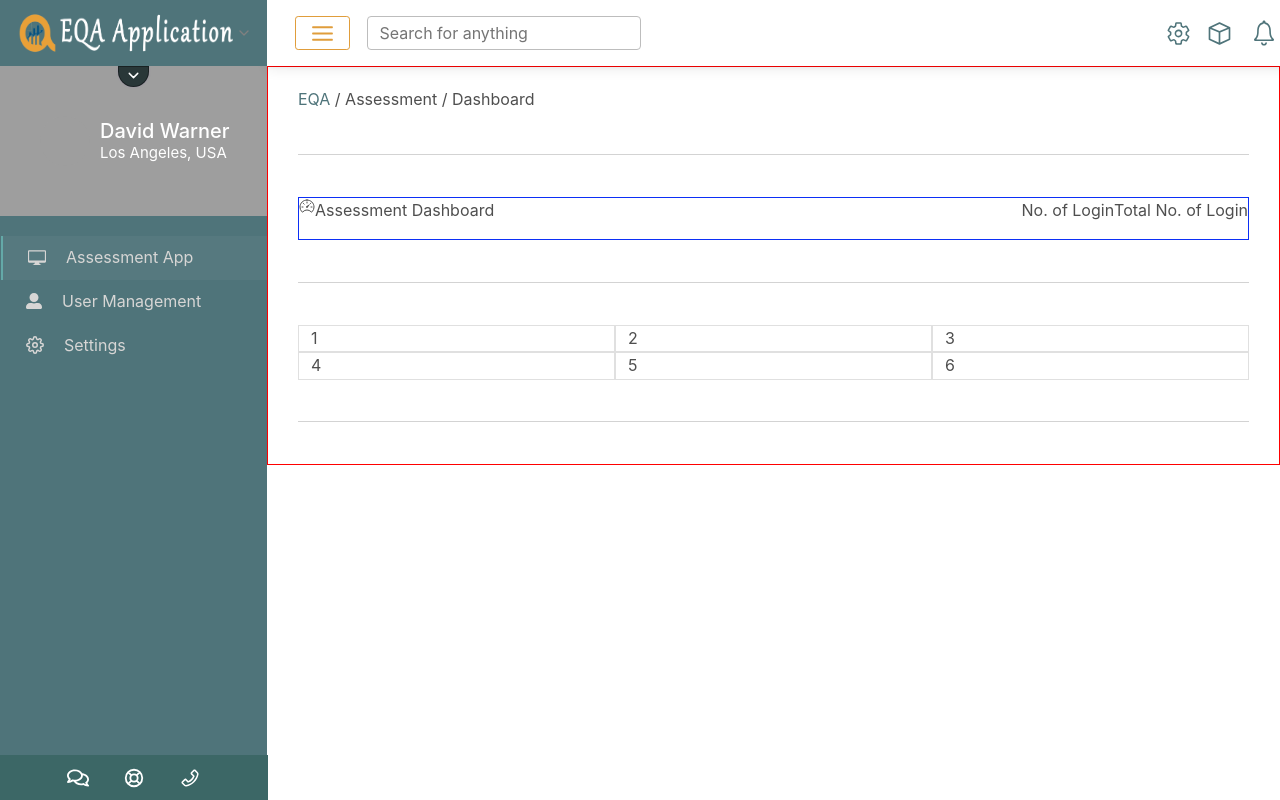
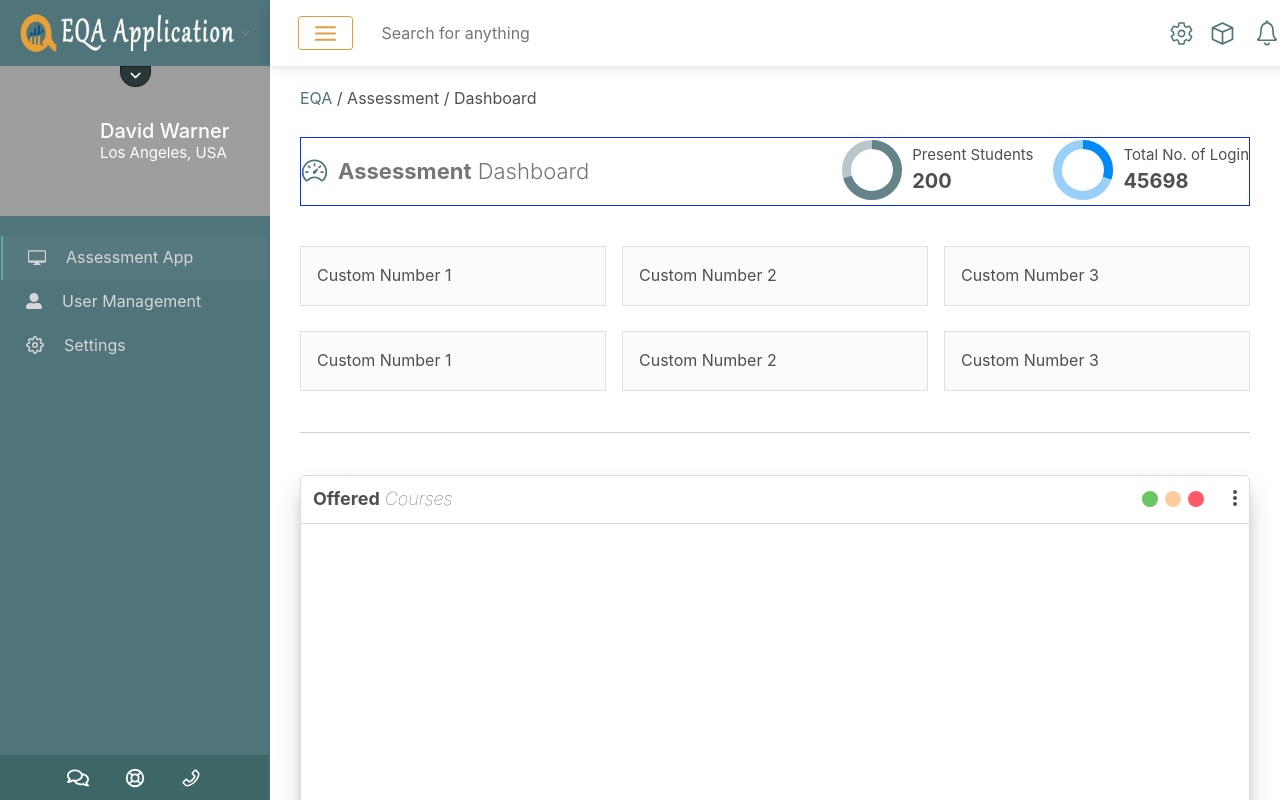
Before and after one commit to bilalmohib/eqa, a React (Create React App) app: page / in a window 1280 px wide. Shown: the top 800 px of the page. Built offline with nearby package versions, Linux system fonts and the light colour scheme; grey boxes are pictures that could not be loaded.

Commit message:
Working on Dashboard

```diff
--- a/package.json
+++ b/package.json
@@ -17,6 +17,7 @@
     "i18next-browser-languagedetector": "^7.0.1",
     "mdb-ui-kit": "^6.1.0",
     "react": "^18.2.0",
+    "react-circular-progressbar": "^2.1.0",
     "react-dom": "^18.2.0",
     "react-i18next": "^12.1.4",
     "react-icons": "^4.7.1",
--- a/src/App.tsx
+++ b/src/App.tsx
@@ -3,6 +3,8 @@ import { useEffect, useState } from "react";
 import AppRouter from "./Router";
 // importing Header
 import Header from "./Components/Header";
+
+import "react-circular-progressbar/dist/styles.css";
 
 const App = () => {
     // Three Containers will be there
--- /dev/null
+++ b/src/Components/DataTableMD/index.tsx
@@ -0,0 +1,41 @@
+import { HiDotsVertical } from "react-icons/hi";
+
+import styles from "./style.module.css";
+
+const DataTableMD = () => {
+    return (
+        <div className={styles.container}>
+
+            {/* Header Starts here */}
+            <header className={styles.headerContainer}>
+                <section className={styles.headerLeft}>
+                    <h5 className={styles.headingTopLeft}><b style={{ fontWeight: "bold" }}>Offered</b> <i>Courses</i></h5>
+                </section>
+                <section className={styles.headerRight}>
+                    <div className={styles.headerButtonContainer}>
+                        <div className={styles.btnControls} style={{backgroundColor:"#6cc561"}}>
+                        </div>
+                        <div className={styles.btnControls} style={{backgroundColor:"#ffcc9f"}}>
+                        </div>
+                        <div className={styles.btnControls} style={{backgroundColor:"#ff5969"}}>
+                        </div>
+                    </div>
+                    <div className={styles.btnDropDownTableBtn}>
+                        <HiDotsVertical size={20} />
+                    </div>
+                </section>
+            </header>
+
+            {/* Body Starts here */}
+            <section className={styles.bodyContainer}>
+
+            </section>
+
+            {/* Footer Stats here */}
+            {/* <section className={styles.footerContainer}>
+                Footer
+            </section> */}
+        </div>
+    )
+}
+export default DataTableMD;
--- /dev/null
+++ b/src/Components/DataTableMD/style.module.css
@@ -0,0 +1,73 @@
+.container {
+    border:0.5px solid rgb(219, 219, 219);
+    border-radius: 5px;
+    box-shadow: rgba(50, 50, 93, 0.25) 0px 13px 27px -5px, rgba(0, 0, 0, 0.3) 0px 8px 16px -8px;
+}
+
+/* Header Container Starts here */
+.headerContainer{
+    border-bottom: 0.5px solid rgb(219, 219, 219);
+    width: 100%;
+    height: 48px;
+    padding-left: 12px;
+
+    display: flex;
+    flex-direction: row;
+    justify-content: space-between;
+}
+
+.headingTopLeft{
+    font-size: 18px;
+    font-weight: lighter;
+    padding-top: 12px;
+}
+
+.headerRight{
+    display: flex;
+}
+
+.headerButtonContainer{
+    display: flex;
+    padding-top: 15px;
+    margin-right: 15px;
+}
+
+.btnControls{
+    width: 16px;
+    height: 16px;
+    border-radius: 50px;
+    /* background-color: black; */
+    margin-left: 7px;
+    cursor: pointer;
+}
+.btnControls:hover{
+    background-color: grey;
+}
+.btnDropDownTableBtn{
+    cursor: pointer;
+    padding-top: 9px;
+    padding-left: 6px;
+    width: 30px;
+    border-radius: 0.3px solid black;
+    /* border: 1px solid black; */
+}
+.btnDropDownTableBtn:hover,.btnDropDownTableBtn:active{
+    background-color: rgb(236, 236, 236);
+    transition:0.3s cubic-bezier(0.075, 0.82, 0.165, 1);
+}
+/* Header Ends Here */
+
+/* Body Starts Here */
+.bodyContainer{
+    /* border: 1px solid blue; */
+    width: 100%;
+    height: 400px;
+}
+/* Body Ends Here */
+
+/* Footer Starts here */
+.footerContainer{
+    height: 40px;
+    width: 100%;
+    border: 1px solid green;
+}
--- a/src/Components/Navbar/index.tsx
+++ b/src/Components/Navbar/index.tsx
@@ -46,6 +46,7 @@ const Navbar: React.FC<NavProps> = ({
                         <input
                             type="text"
                             className='form-control'
+                            style={{border:"none"}}
                             placeholder='Search for anything'
                         />
                     </div>
--- a/src/Components/Navbar/style.module.css
+++ b/src/Components/Navbar/style.module.css
@@ -13,7 +13,7 @@
 
 .isSideOpen {
     width: 85.33%;
-    margin-left: 267px;
+    margin-left: 270px;
     /* border: 2px solid red; */
     transition: 0.2s linear;
 }
--- a/src/Components/Pages/Home/AssessmentDashboard/index.tsx
+++ b/src/Components/Pages/Home/AssessmentDashboard/index.tsx
@@ -1,6 +1,13 @@
 import { IoSpeedometerOutline } from "react-icons/io5";
 
+import { CircularProgressbar, buildStyles } from "react-circular-progressbar";
+
+// Importing components
+import DataTableMD from "../../../DataTableMD";
+
 import styles from "./style.module.css";
+
+const percentage = 30;
 
 const AssessmentDashboard = () => {
     return (
@@ -10,46 +17,129 @@ const AssessmentDashboard = () => {
             </div>
 
             <br />
-            <hr />
-            <br />
+            {/* <hr />
+            <br /> */}
             {/* Top Container */}
             <div className={styles.topContainer}>
-                <div className="d-flex">
-                    <IoSpeedometerOutline />
-                    <p> Assessment Dashboard </p>
+                <div className={styles.leftTopContainer}>
+                    <IoSpeedometerOutline size={27} style={{ marginTop: "3px" }} color="#4f747a" />
+                    <p className={styles.topContainerLeftText}> <b style={{ fontWeight: "bold" }}>Assessment</b> Dashboard </p>
                 </div>
                 <div className="d-flex">
-                    <p>No. of Login</p>
-                    <p>Total No. of Login</p>
+                    <div className={styles.progressBarTopContainer} style={{ marginRight: 20 }}>
+                        <div style={{ width: "60px" }}>
+                            <CircularProgressbar
+                                value={70}
+                                strokeWidth={15}
+                                styles={buildStyles({
+                                    // Rotation of path and trail, in number of turns (0-1)
+                                    rotation: 0,
+
+                                    // Whether to use rounded or flat corners on the ends - can use 'butt' or 'round'
+                                    strokeLinecap: 'butt',
+
+                                    // Text size
+                                    textSize: '16px',
+
+                                    // How long animation takes to go from one percentage to another, in seconds
+                                    pathTransitionDuration: 0.5,
+
+                                    // Can specify path transition in more detail, or remove it entirely
+                                    // pathTransition: 'none',
+
+                                    // Colors
+                                    pathColor: `rgba(79,116,122,0.8)`,
+                                    trailColor: 'rgba(79,116,122,0.4)'
+                                })}
+                            />
+                        </div>
+                        <div className={styles.containerRightProgress}>
+                            <p style={{ fontSize: "15px", marginTop: 3 }}>Present Students</p>
+                            <p style={{ fontSize: 20, marginTop: -18, fontWeight: "bold" }}>200</p>
+                        </div>
+                    </div>
+                    <div className={styles.progressBarTopContainer}>
+                        <div style={{ width: "60px" }}>
+                            <CircularProgressbar
+                                value={percentage}
+                                strokeWidth={15}
+                                styles={buildStyles({
+                                    // Rotation of path and trail, in number of turns (0-1)
+                                    rotation: 0,
+
+                                    // Whether to use rounded or flat corners on the ends - can use 'butt' or 'round'
+                                    strokeLinecap: 'butt',
+
+                                    // Text size
+                                    textSize: '16px',
+
+                                    // How long animation takes to go from one percentage to another, in seconds
+                                    pathTransitionDuration: 0.5,
+
+                                    // Can specify path transition in more detail, or remove it entirely
+                                    // pathTransition: 'none',
+
+                                    // Colors
+                                    pathColor: `rgba(0,138,248)`,
+                                    trailColor: '#9acffa'
+                                })}
+                            />
+                        </div>
+                        <div className={styles.containerRightProgress}>
+                            <p style={{ fontSize: "15px", marginTop: 3 }}>Total No. of Login</p>
+                            <p style={{ fontSize: 20, marginTop: -18, fontWeight: "bold" }}>45698</p>
+                        </div>
+                    </div>
                 </div>
             </div>
             {/* Top Container */}
 
-            <br />
-            <hr />
-            <br />
-
-            <div className="container-fluid">
-                <div className="row">
-                    <div className="col-md-4 border ml-2">
+            {/* <div className={`container-fluid px-4 ${styles.containerBoxes}`}>
+                <div className="row gx-5 gy-5">
+                    <div className={`col-4 ${styles.insideContainerBox}`}>
                         1
                     </div>
-                    <div className="col-md-4 border ml-2">
+                    <div className={`col-4 ${styles.insideContainerBox}`}>
                         2
                     </div>
-                    <div className="col-md-4 border ml-2">
+                    <div className={`col-4 ${styles.insideContainerBox}`}>
                         3
                     </div>
                 </div>
-                <div className="row">
-                    <div className="col-md-4 border ml-2">
+                <div className="row gx-5 gy-5">
+                    <div className={`col-4 ${styles.insideContainerBox}`}>
                         4
                     </div>
-                    <div className="col-md-4 border ml-2">
+                    <div className={`col-4 ${styles.insideContainerBox}`}>
                         5
                     </div>
-                    <div className="col-md-4 border ml-2">
+                    <div className={`col-4 ${styles.insideContainerBox}`}>
                         6
+                    </div>
+                </div>
+            </div> */}
+
+            <div className={`container-fluid ${styles.containerBoxes}`}>
+                <div className="row gx-3" style={{marginBottom:25}}>
+                    <div className={`col-md-4 ${styles.insideContainerBox}`}>
+                        <div className="p-3 border bg-light">Custom Number 1</div>
+                    </div>
+                    <div className="col-md-4">
+                        <div className="p-3 border bg-light">Custom Number 2</div>
+                    </div>
+                    <div className="col-md-4">
+                        <div className="p-3 border bg-light">Custom Number 3</div>
+                    </div>
+                </div>
+                <div className="row gx-3">
+                    <div className="col-md-4">
+                        <div className="p-3 border bg-light">Custom Number 1</div>
+                    </div>
+                    <div className="col-md-4">
+                        <div className="p-3 border bg-light">Custom Number 2</div>
+                    </div>
+                    <div className="col-md-4">
+                        <div className="p-3 border bg-light">Custom Number 3</div>
                     </div>
                 </div>
             </div>
@@ -58,6 +148,13 @@ const AssessmentDashboard = () => {
             <hr />
             <br />
 
+
+            <div>
+                <DataTableMD />
+            </div>
+
+            <br /><br /><br /><br /><br />
+
         </div>
     )
 }
--- a/src/Components/Pages/Home/AssessmentDashboard/style.module.css
+++ b/src/Components/Pages/Home/AssessmentDashboard/style.module.css
@@ -1,13 +1,54 @@
 .container{
-    border: 1px solid red;
+    /* border: 1px solid red; */
     width: 100% !important;
     padding-left: 30px;
     padding-right: 30px;
     padding-top: 20px;
 }
 
+/* Top Container Starts */
 .topContainer{
     border: 1px solid rgb(12, 47, 246);
     display: flex;
     justify-content: space-between;
 }
+
+/* Left Top Container */
+.leftTopContainer{
+    display: flex;
+    padding-top: 16px;
+}
+
+.topContainerLeftText{
+    font-size: 22px;
+    margin-left: 10px;
+    font-weight: 300;
+    color: #767676;
+}
+/* Left Top Container */
+
+.progressBarTopContainer{
+    display: flex;
+    /* border: 1px solid red; */
+    padding-top: 2px;
+}
+
+.containerRightProgress{
+    /* border: 1px solid black; */
+    height: 60px;
+    padding-left: 10px;
+}
+/* Top Container Over */
+
+/* Box Container Starts */
+.containerBoxes{
+    margin-top: 40px;
+    padding-left: 0px;
+    padding-right: 0px;
+}
+.insideContainerBox{
+    /* border: 1px solid black;
+    border-radius: 3px;
+    background-color: red; */
+}
+/* Box Container Ends */
--- a/src/Components/Sidebar/style.module.css
+++ b/src/Components/Sidebar/style.module.css
@@ -1,5 +1,5 @@
 .sidebar {
-    position: relative !important;
+    position: fixed !important;
     background-color: #4f747a;
     /* border: 1px solid red; */
     top: 0rem;
@@ -20,7 +20,7 @@
 .sidebarLogoContainer {
     position: relative;
     background-color: #4f747a;
-    /* border: 1px solid green; */
+    /* border: 1px solid rgb(220, 3, 3); */
     height: 66px;
     display: flex;
     flex-direction: row;
@@ -29,6 +29,11 @@
     transition: 0.1s linear;
     cursor: pointer;
     z-index: 10;
+}
+
+.sidebarLogoContainer:active {
+    transform: scale(0.95);
+    transition: 0.1s linear;
 }
 
 .profilePullTriggerBtn {
@@ -73,11 +78,6 @@
     color: white;
     transition: 0.3s cubic-bezier(0.075, 0.82, 0.165, 1);
     padding: 12px 5px;
-}
-
-.sidebarLogoContainer:active {
-    transform: scale(0.95);
-    transition: 0.1s linear;
 }
 
 .LogoSidebar {
@@ -175,7 +175,7 @@
 /* search Filter Menu Container */
 
 .hideSidebar {
-    margin-left: -267px !important;
+    margin-left: -270px !important;
     transition: 0.2s linear;
 }
 
@@ -359,7 +359,7 @@ transition: 0.6s linear;
     position: absolute;
     bottom: 0px;
     margin-left: -30px;
-    width: 268px;
+    width: 269px;
     height: 45px;
     background-color: #3c6766;
     /* border-top: 1px solid #424244;
--- a/src/Pages/Home/style.module.css
+++ b/src/Pages/Home/style.module.css
@@ -11,7 +11,7 @@
 .Home{
     display: block;
     /* border: 1px solid red; */
-    margin-left: 0px;
+    margin-left: 270px;
     margin-top: 66px;
     transition: 0.2s linear;
     width: 100%;
@@ -21,4 +21,5 @@
     margin-left: 0px;
     margin-top: 66px;
     transition: 0.2s linear;
+    width: 100%;
 }
```
Also changed, not shown: 1 other file (tests, documents, lock files or other folders).
